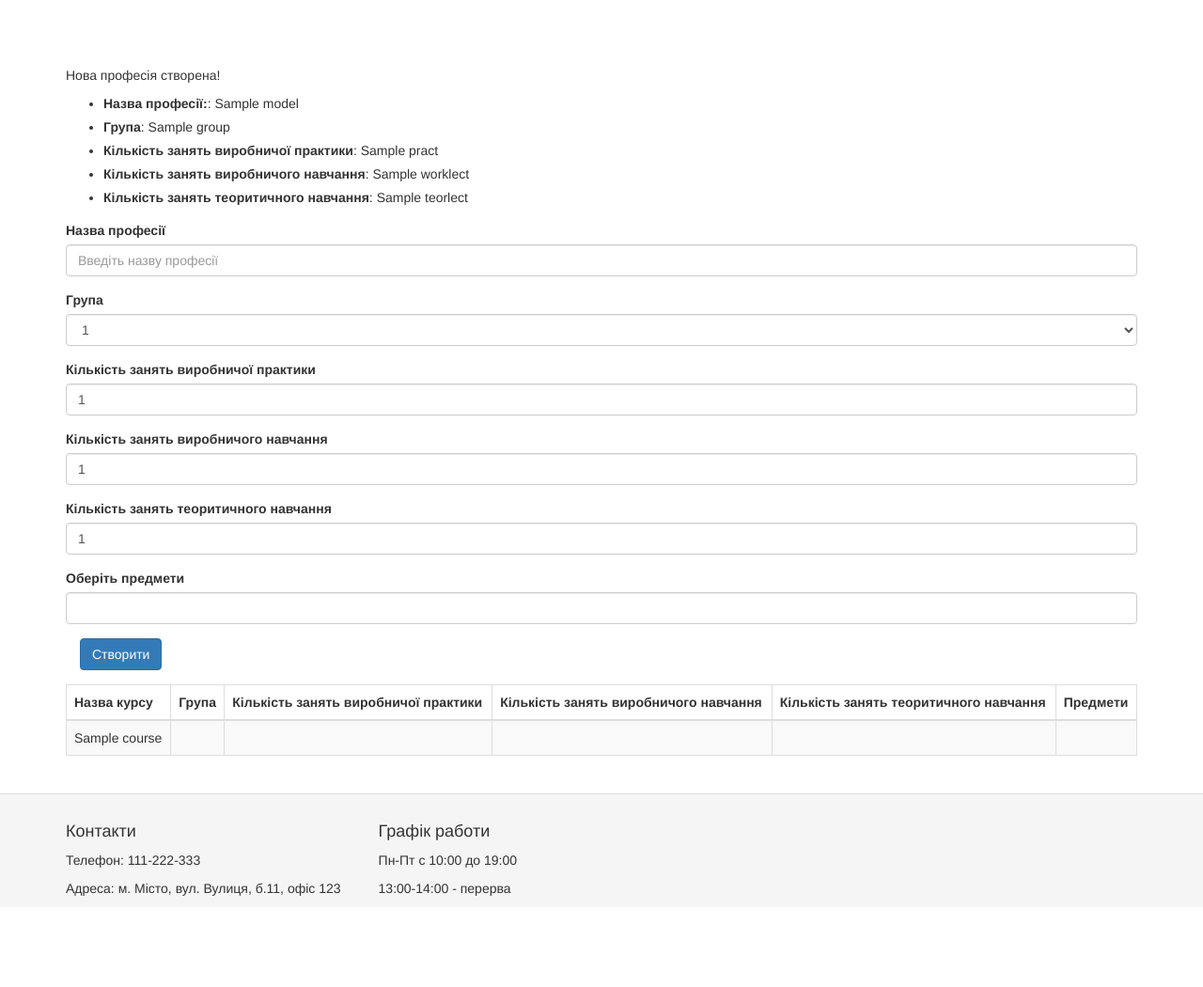
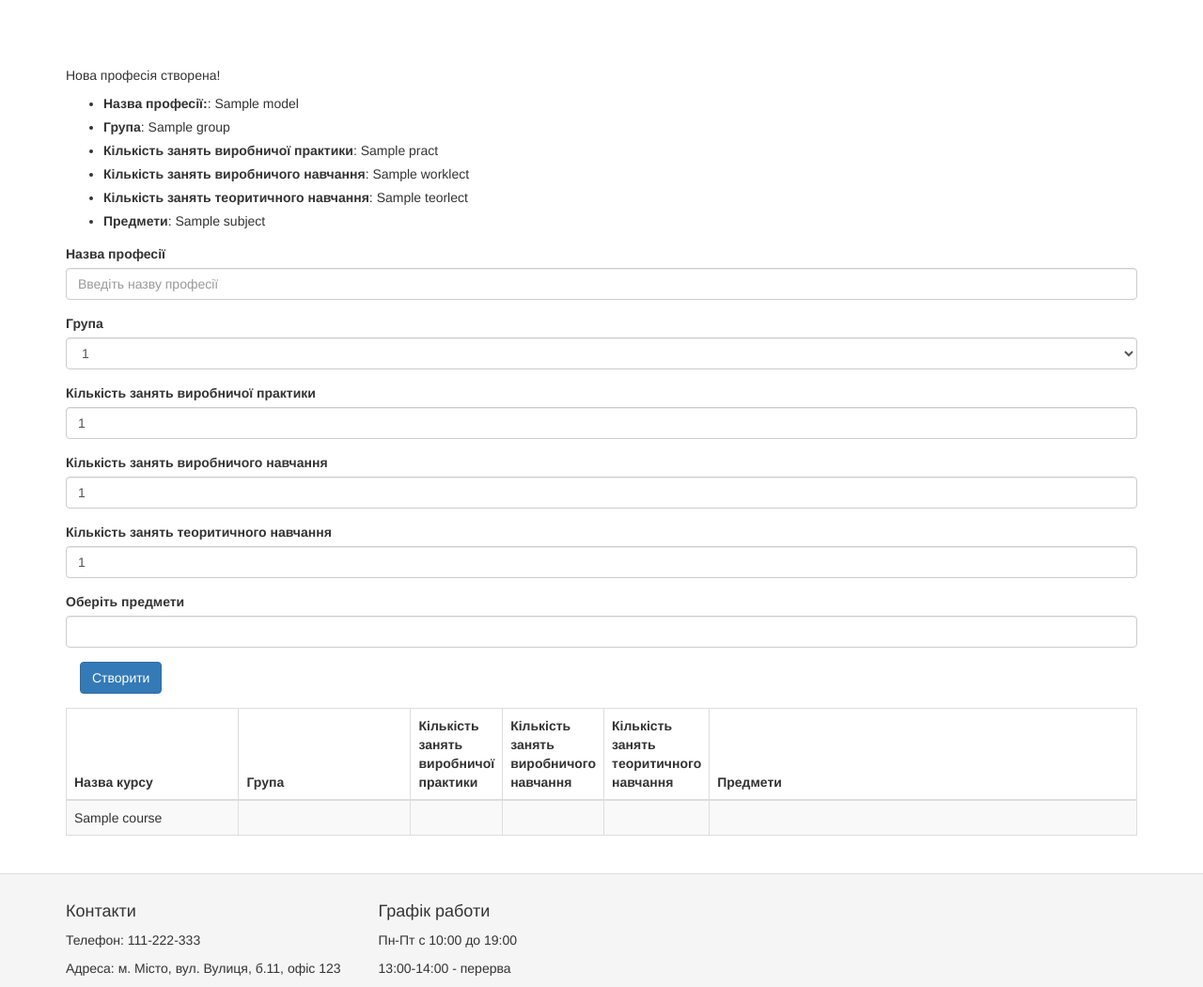
Before and after one commit to doomster86/czflntest, a Yii app: template views/site/courses.php in a window 1280 px wide. Shown: the whole page at 94% size. Before the commit the page ends 953 px from the top, so only its background shows below. Run offline with PHP 8.4 and a stand-in for Yii, Linux system fonts and the light colour scheme; the template is opened without the code that fills it: most values are stand-ins (such as "Sample title", 1, 10 or a date in 2020); form fields are guessed from the names that the template uses; data that the repository does not hold is empty; some libraries are stand-ins or nearby versions.

Commit message:
courses form update

```diff
--- a/views/site/courses.php
+++ b/views/site/courses.php
@@ -22,6 +22,13 @@ $this->params['breadcrumbs'][] = $this->title;
                 <li><label>Кількість занять виробничої практики</label>: <?= Html::encode($model->pract) ?></li>
                 <li><label>Кількість занять виробничого навчання</label>: <?= Html::encode($model->worklect) ?></li>
                 <li><label>Кількість занять теоритичного навчання</label>: <?= Html::encode($model->teorlect) ?></li>
+                <li><label>Предмети</label>:
+                    <?php
+                    foreach ($model->subject as $subject) {
+                        echo Html::encode($subject." ");
+                    }
+                    ?>
+                </li>
             </ul>
 
     <?php
@@ -45,7 +52,7 @@ $this->params['breadcrumbs'][] = $this->title;
             <?= $form->field($model, 'subject', ['options' => ['class' => 'col-sm-12']])->label('Оберіть предмети')
                 ->checkboxList($subjects, [
                     'item'=>function ($index, $label, $name, $checked, $value){
-                        return "<div class='checkbox col-sm-4'><label><input type='checkbox' {$checked} name='{$name}' value='{$value}'>{$label}</label></div>";
+                        return "<div class='checkbox col-sm-4'><label><input type='checkbox' {$checked} name='{$name}' value='{$label}'>{$label}</label></div>";
                     }
                 ]); ?>
 
@@ -58,15 +65,15 @@ $this->params['breadcrumbs'][] = $this->title;
     Pjax::end();
 ?>
 
-<table class="table table-striped table-bordered">
+<table class="table table-striped table-bordered col-sm-12">
     <thead>
         <tr>
-            <th>Назва курсу</th>
-            <th>Група</th>
-            <th>Кількість занять виробничої практики</th>
-            <th>Кількість занять виробничого навчання</th>
-            <th>Кількість занять теоритичного навчання</th>
-            <th>Предмети</th>
+            <th class="col-sm-2">Назва курсу</th>
+            <th class="col-sm-2">Група</th>
+            <th class="col-sm-1">Кількість занять виробничої практики</th>
+            <th class="col-sm-1">Кількість занять виробничого навчання</th>
+            <th class="col-sm-1">Кількість занять теоритичного навчання</th>
+            <th class="col-sm-5">Предмети</th>
         </tr>
     </thead>
     <tbody>
```
